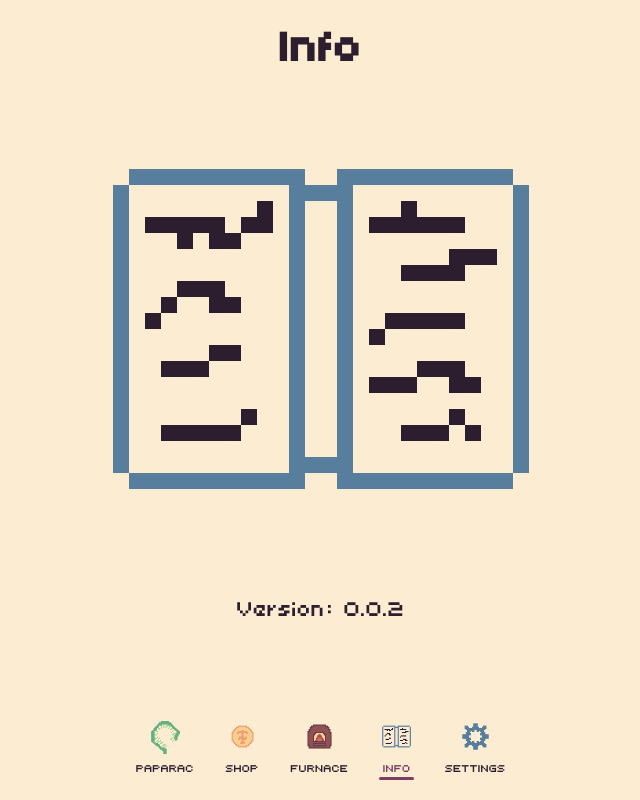
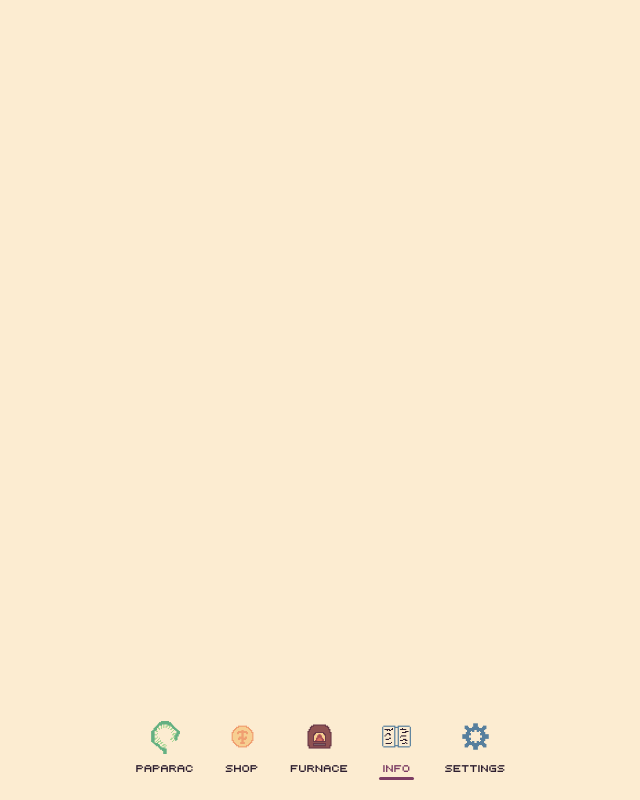
Before and after one commit to dzumita/paparac_kvetka_old, a Vue app: page /encyclopedia in a window 1280 px wide. Shown: the whole page, without its empty margins (319-959 px from the left). Built offline with nearby package versions, Linux system fonts and the light colour scheme.

Commit message:
Implemented AppPage in all components "views"

```diff
--- a/src/views/AppEncyclopedia.vue
+++ b/src/views/AppEncyclopedia.vue
@@ -1,14 +1,16 @@
 <template>
-  <div class="app-page">
-    <h1>Info</h1>
-    <img class="app-page-img" src="../assets/images/encyclopedia.png" alt="encyclopedia">
-    <p>Version: 0.0.2</p>
-  </div>
+  <AppPageWrapper>
+    <template #content>
+    </template>
+  </AppPageWrapper>
 </template>
 
 <script lang="ts">
+import AppPageWrapper from '@/components/AppPageWrapper.vue'
+
 export default {
-  name: 'AppEncyclopedia'
+  name: 'AppEncyclopedia',
+  components: { AppPageWrapper }
 }
 </script>
 
--- a/src/views/AppFurnace.vue
+++ b/src/views/AppFurnace.vue
@@ -1,13 +1,16 @@
 <template>
-  <div class="app-page">
-    <h1>Furnace</h1>
-    <img class="app-page-img" src="../assets/images/furnace.png" alt="furnace">
-  </div>
+  <AppPageWrapper>
+    <template #content>
+    </template>
+  </AppPageWrapper>
 </template>
 
 <script lang="ts">
+import AppPageWrapper from '@/components/AppPageWrapper.vue'
+
 export default {
-  name: 'AppFurnace'
+  name: 'AppFurnace',
+  components: { AppPageWrapper }
 }
 </script>
 
--- a/src/views/AppSettings.vue
+++ b/src/views/AppSettings.vue
@@ -1,13 +1,16 @@
 <template>
-  <div class="app-page">
-    <h1>Settings</h1>
-    <img class="app-page-img" src="../assets/images/gear.png" alt="settings">
-  </div>
+  <AppPageWrapper>
+    <template #content>
+    </template>
+  </AppPageWrapper>
 </template>
 
 <script lang="ts">
+import AppPageWrapper from '@/components/AppPageWrapper.vue'
+
 export default {
-  name: 'AppSettings'
+  name: 'AppSettings',
+  components: { AppPageWrapper }
 }
 </script>
 
--- a/src/views/AppShop.vue
+++ b/src/views/AppShop.vue
@@ -1,13 +1,16 @@
 <template>
-  <div class="app-page">
-    <h1>Shop</h1>
-    <img class="app-page-img" src="../assets/images/talerMoney.png" alt="taler">
-  </div>
+  <AppPageWrapper>
+    <template #content>
+    </template>
+  </AppPageWrapper>
 </template>
 
 <script lang="ts">
+import AppPageWrapper from '@/components/AppPageWrapper.vue'
+
 export default {
-  name: 'AppShop'
+  name: 'AppShop',
+  components: { AppPageWrapper }
 }
 </script>
 
```
